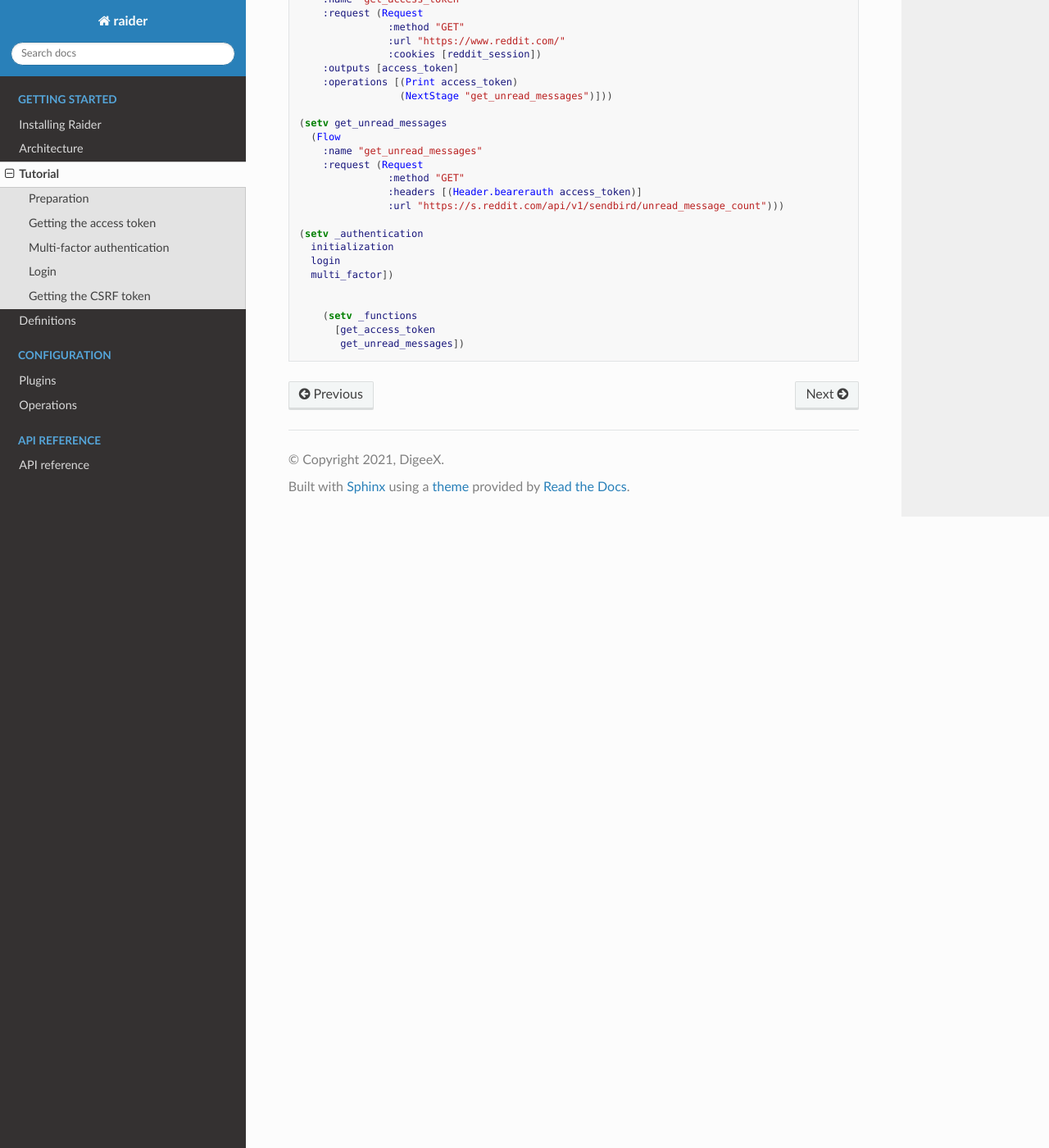
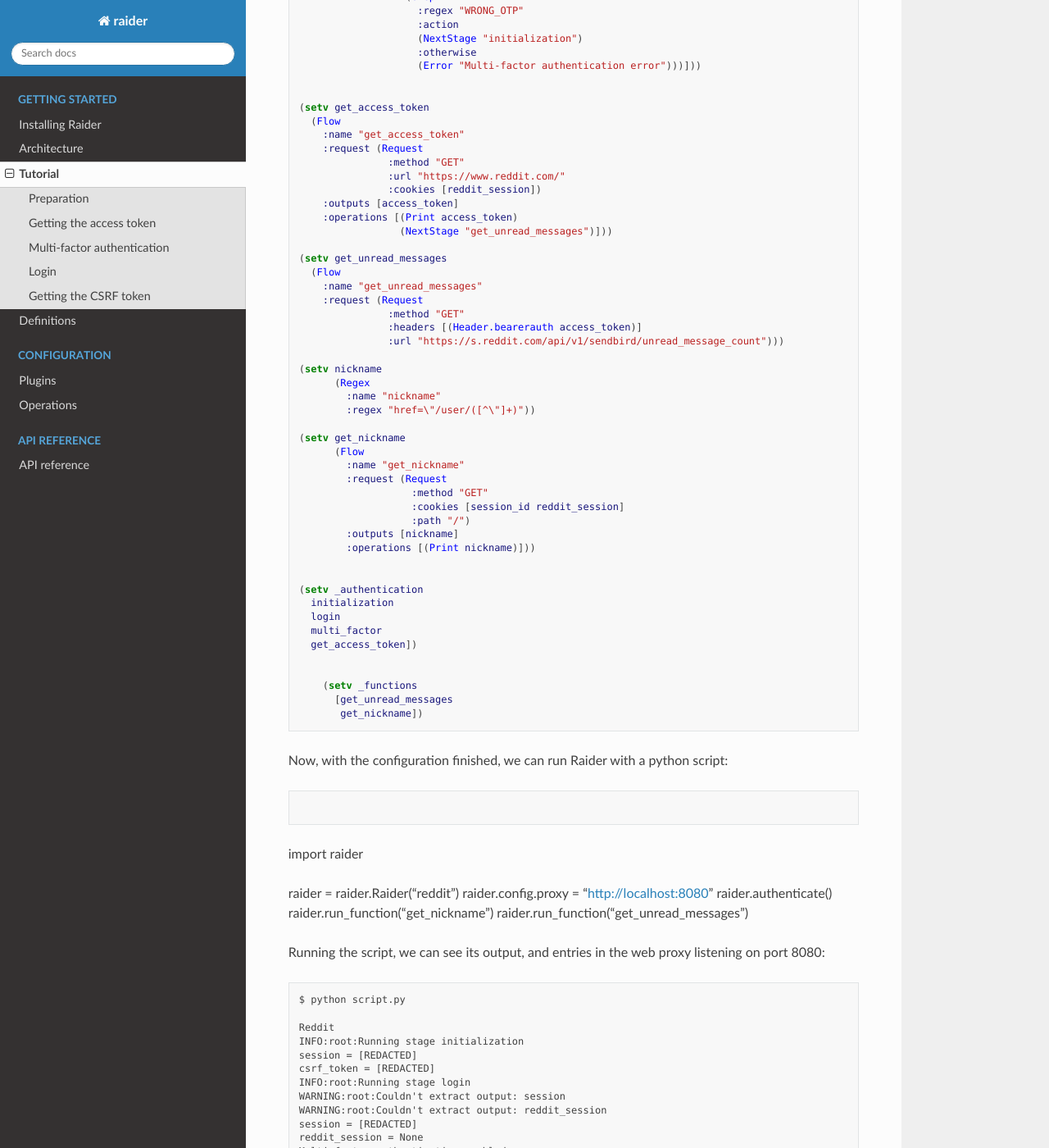
Before and after one commit to DigeeX/raider, a Sphinx documentation site: the page built from docs/user/tutorial.rst, in a window 1280 px wide and 1400 px high, scrolled down 8381 px. Shown: the whole window at 82% size. Built offline with Sphinx 7.4.7 and the Read the Docs theme 2.0.0, drawn with Linux system fonts in a browser that asks for light colours; the version number could not be read and is left out; some of the changed text lies outside the part shown.

Commit message:
Finish tutorial

```diff
--- a/docs/user/tutorial.rst
+++ b/docs/user/tutorial.rst
@@ -65,13 +65,11 @@ We define a new request that will check for the unread messages in hy:
 
 
 In Hy, `setv` is used to set up new variables. Here we created the
-variable `get_unread_messages` that will hold the information about this
-step of the authentication. Note that it doesn't really make part of the
-authentication process, since the user is already authenticated at this
-point, but since this is tutorial I'm going to asume that this is the
-last step of the authentication.
+variable `get_unread_messages` that will hold the information about
+this Flow. This will be hold in the `_function` special variable which
+stores the Flows which aren't affecting the authentication.
 
-The variable is of type `Flow`. The only required parameters for it
+The variable is also of type `Flow`. The only required parameters for it
 are the name and the request. The name is a string that is used for
 reference purposes, and the request contains the actual HTTP request
 definition. It needs to be of type `Request`.
@@ -162,7 +160,7 @@ from the response.
 
 Now we define the cookie like this:
 
-.. code-block::
+.. code-block:: hylang
 
        (setv reddit_session (Cookie "reddit_session"))
 
@@ -196,7 +194,7 @@ configuration. In the web proxy, the request looks like this:
 
 Now we translate the request in the Raider `Request` type:
 
-.. code-block::
+.. code-block:: hylang
 
        (Request
           :method "POST"
@@ -220,10 +218,19 @@ Here we use the new cookie called `session_id` that we define as:
 To use the username and password of the active user, we create two new
 inputs of type `Variable`:
 
-.. code-block::
+.. code-block:: hylang
 
        (setv username (Variable "username"))
        (setv password (Variable "password"))
+
+The nickname can be extracted with a Regex:
+
+.. code-block:: hylang
+
+  (setv nickname
+      (Regex
+        :name "nickname"
+        :regex "href=\"/user/([^\"]+)"))
 
 
 The multi-factor authentication code will be given as an input to the
@@ -396,8 +403,8 @@ don't affect authentication.
          [get_access_token
 	  get_unread_messages])
 
-
-And now the complete configuration file for reddit looks like this:
+Adding one more function `get_nickname`, and the complete
+configuration file for reddit looks like this:
 
 
 .. code-block:: hylang
@@ -516,12 +523,68 @@ And now the complete configuration file for reddit looks like this:
                   :headers [(Header.bearerauth access_token)]
                   :url "https://s.reddit.com/api/v1/sendbird/unread_message_count")))
 
+   (setv nickname
+         (Regex
+           :name "nickname"
+           :regex "href=\"/user/([^\"]+)"))
+
+   (setv get_nickname
+         (Flow
+           :name "get_nickname"
+           :request (Request
+                      :method "GET"
+                      :cookies [session_id reddit_session]
+                      :path "/")
+           :outputs [nickname]
+           :operations [(Print nickname)]))
+
+
    (setv _authentication
      initialization
      login
-     multi_factor])
+     multi_factor
+     get_access_token])
 
 
        (setv _functions
-         [get_access_token
-	  get_unread_messages])
+         [get_unread_messages
+	  get_nickname])
+
+
+Now, with the configuration finished, we can run Raider with a python
+script:
+
+.. code-block:: python
+import raider
+
+raider = raider.Raider("reddit")
+raider.config.proxy = "http://localhost:8080"
+raider.authenticate()
+raider.run_function("get_nickname")
+raider.run_function("get_unread_messages")
+
+
+Running the script, we can see its output, and entries in the web
+proxy listening on port 8080:
+
+.. code-block::
+
+   $ python script.py
+
+   Reddit
+   INFO:root:Running stage initialization
+   session = [REDACTED]
+   csrf_token = [REDACTED]
+   INFO:root:Running stage login
+   WARNING:root:Couldn't extract output: session
+   WARNING:root:Couldn't extract output: reddit_session
+   session = [REDACTED]
+   reddit_session = None
+   Multi-factor authentication enabled
+   INFO:root:Running stage multi_factor
+   reddit_session = [REDACTED]
+   csrf_token = [REDACTED]
+   INFO:root:Running stage get_access_token
+   access_token = [REDACTED]
+   INFO:root:Running function get_nickname
+   nickname = [REDACTED]
```
